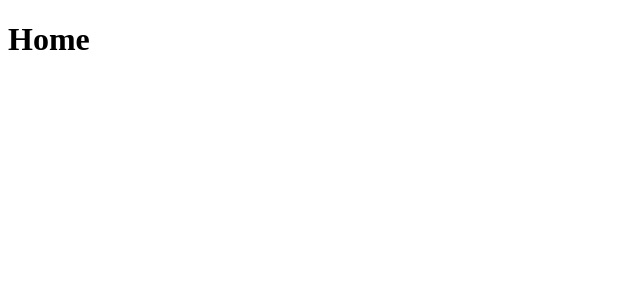
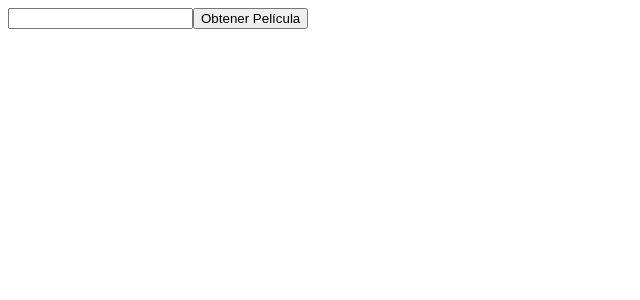
Before and after one commit to micasaul/peliculas_app, a React (Vite) app: page / in a window 1280 px wide. Shown: the top 300 px of the page, without its empty margins (0-640 px from the left). Built offline with nearby package versions, Linux system fonts and the light colour scheme.

Commit message:
Añadir funcionalidad para obtener detalles de una película mediante ID y actualizar la API para usar el token de entorno

```diff
--- a/src/components/Home.jsx
+++ b/src/components/Home.jsx
@@ -1,9 +1,34 @@
+import { useState } from "react";
+import { getPelicula } from "../utils/api"
+
 const Home = () => {
+    const [id, setId] = useState("");
+    const [pelicula, setPelicula] = useState({});
+
+    const obtenerPelicula = async () => {
+        const data = await getPelicula(id);
+        setPelicula(data);
+    }
+
     return (
         <div>
-            <h1>Home</h1>
+            <input
+                type="number"
+                value={id}
+                onChange={(e) => setId(e.target.value)}
+            />
+            <button onClick={obtenerPelicula}>Obtener Película</button>
+
+            {pelicula ? (
+        <div>
+          <h2>{pelicula.original_title}</h2>
+          <p>{pelicula.overview}</p>
         </div>
-    )
+      ) : (
+        <p>No se ha seleccionado una película o está cargando...</p>
+      )}
+    </div>
+    );
 }
 
 export default Home
--- a/src/utils/api.js
+++ b/src/utils/api.js
@@ -1,9 +1,9 @@
 export const getPelicula = async (id) => {
-    const url = 'https://api.themoviedb.org/3/movie/11';
+    const url = `https://api.themoviedb.org/3/movie/${id}?append_to_response=videos,images`;
     const response = await fetch(url, {
         method: 'GET',
         headers: {
-            "Authorization": `Bearer ${process.env.TOKEN_API}`
+            "Authorization": `Bearer ${import.meta.env.VITE_TOKEN_API}`
         }
     });
     const data = await response.json();
```
